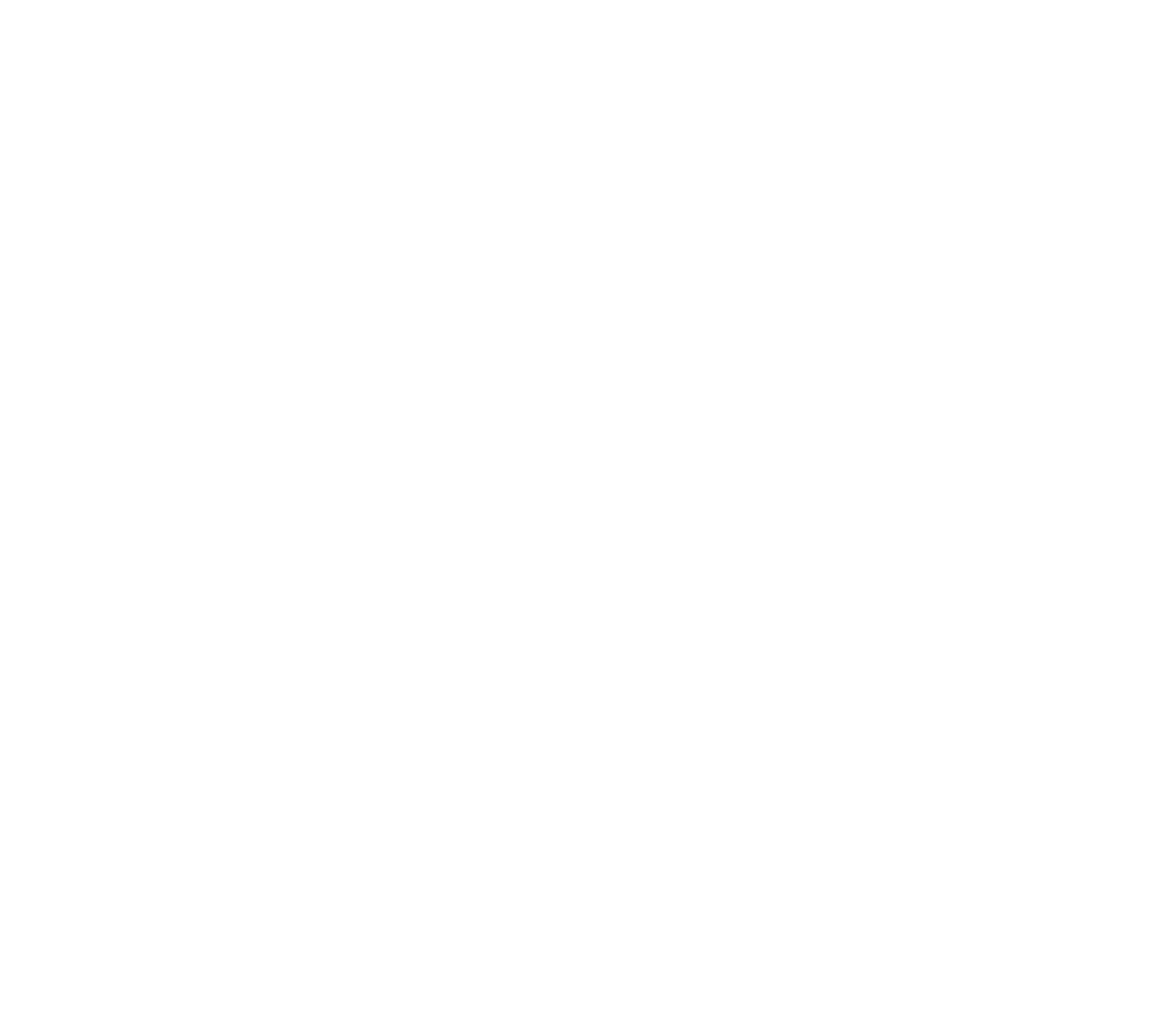
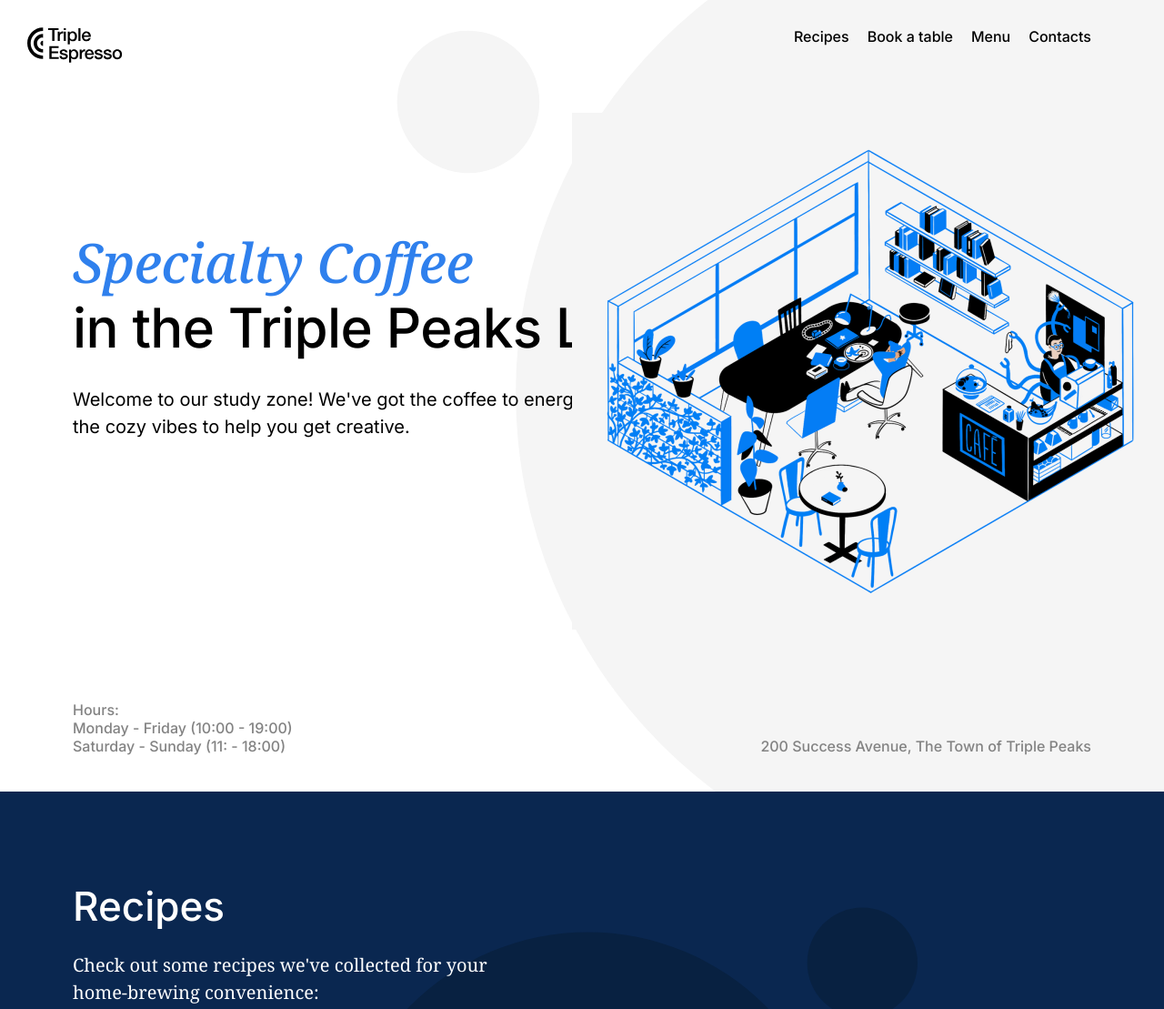
Before and after one commit to 3clipser/se_project_coffeeshop, a plain HTML site: page index.html in a window 1280 px wide. Shown: the top 1109 px of the page at 91% size. Before the commit the page ends 800 px from the top, so only its background shows below. Drawn offline with Linux system fonts and the light colour scheme.

Commit message:
New update for my project

```diff
--- a/index.html
+++ b/index.html
@@ -20,9 +20,86 @@
   </head>
   <body>
     <div class="page">
-      <header class="header"></header>
+      <header class="header">
+        <nav class="nav">
+          <img
+            src="./images/logo_coffeeshop_dark.svg"
+            alt="Coffeeshop logo"
+            class="nav__logo"
+          />
+          <ul class="nav__links">
+            <li><a href="#recipes" class="nav__link">Recipes</a></li>
+            <li><a href="" class="nav__link">Book a table</a></li>
+            <li><a href="" class="nav__link">Menu</a></li>
+            <li><a href="" class="nav__link">Contacts</a></li>
+          </ul>
+        </nav>
+        <h1 class="header__title">
+          <span class="header__span-accent">Specialty Coffee</span> in the
+          Triple Peaks Library
+        </h1>
+        <p class="header__description">
+          Welcome to our study zone! We've got the coffee to energize you and
+          the cozy vibes to help you get creative.
+        </p>
+        <img
+          src="./images/inside_coffee_shop.png"
+          alt="Coffee shop illustration"
+          class="header__image"
+        />
+        <div class="header__footer">
+          <div>
+            <p class="header__paragraph">Hours:</p>
+            <p class="header__paragraph">Monday - Friday (10:00 - 19:00)</p>
+            <p class="header__paragraph">Saturday - Sunday (11: - 18:00)</p>
+          </div>
+          <p class="header__paragraph">
+            200 Success Avenue, The Town of Triple Peaks
+          </p>
+        </div>
+      </header>
       <main class="content">
-        <section class="recipes"></section>
+        <section id="recipes" class="recipes">
+          <h2 class="recipes__title">Recipes</h2>
+          <p class="recipes__subtitle">
+            Check out some recipes we've collected for your home-brewing
+            convenience:
+          </p>
+          <div class="recipes__videos">
+            <div>
+              <iframe
+                width="560"
+                height="315"
+                src="https://www.youtube.com/embed/j6VlT_jUVPc?si=658JJsWFg9XaM5wz"
+                title="YouTube video player"
+                frameborder="0"
+                class="recipes__iframe"
+                allow="accelerometer; autoplay; clipboard-write; encrypted-media; gyroscope; picture-in-picture; web-share"
+                referrerpolicy="strict-origin-when-cross-origin"
+                allowfullscreen
+              ></iframe>
+              <p class="recipes__video-caption">
+                <span>Areopress recipe</span><span>~5 min</span>
+              </p>
+            </div>
+            <div>
+              <iframe
+                width="560"
+                height="315"
+                src="https://www.youtube.com/embed/st571DYYTR8?si=xK9186Fes0d-eE8q"
+                title="YouTube video player"
+                frameborder="0"
+                class="recipes__iframe"
+                allow="accelerometer; autoplay; clipboard-write; encrypted-media; gyroscope; picture-in-picture; web-share"
+                referrerpolicy="strict-origin-when-cross-origin"
+                allowfullscreen
+              ></iframe>
+              <p class="recipes__video-caption">
+                <span>French press recipe</span><span>~15 min</span>
+              </p>
+            </div>
+          </div>
+        </section>
         <section class="reservation"></section>
         <section class="menu"></section>
         <section class="about"></section>
--- a/pages/index.css
+++ b/pages/index.css
@@ -2,8 +2,143 @@
   font-family: Inter, Arial, sans-serif;
   min-width: 1100px;
   max-width: 1600px;
-  margin-left: auto;
-  margin-right: auto;
+  margin: 0 auto;
   font-size: 16px;
   line-height: 20px;
 }
+
+.header {
+  padding: 30px 80px 40px;
+  display: flex;
+  flex-direction: column;
+  min-height: 720px;
+  max-height: 800px;
+  height: 100vh;
+  background-image: url(../images/background_header.svg);
+  background-color: #ffffff;
+  background-repeat: no-repeat;
+  background-position: center;
+  background-size: cover;
+  position: relative;
+}
+
+.header__image {
+  position: absolute;
+  width: 646px;
+  height: 568px;
+  top: 124px;
+  right: 5px;
+}
+.header__title {
+  margin: 183px 0 0;
+  font-family: "Inter", "Arial, sans-serif";
+  font-weight: 500;
+  font-size: 60px;
+  line-height: 72px;
+  letter-spacing: -0.6px;
+  max-width: 729px;
+}
+
+.header__span-accent {
+  display: block;
+  font-family: "Noto Serif";
+  font-style: italic;
+  font-size: 60px;
+  line-height: 72px;
+  color: #2f80ed;
+}
+
+.header__description {
+  font-family: "Noto Serif", "Times New Roman" serif;
+  max-width: 683px;
+  font-size: 20px;
+  line-height: 30px;
+  margin: 28px 0 0;
+}
+
+.header__footer {
+  margin-top: auto;
+  display: flex;
+  justify-content: space-between;
+  align-items: flex-end;
+}
+
+.header__paragraph {
+  margin: 0;
+  font-family: "Inter";
+  font-style: normal;
+  font-weight: 500;
+  font-size: 16px;
+  line-height: 20px;
+  color: #838383;
+}
+
+.nav {
+  display: flex;
+  justify-content: space-between;
+}
+
+.nav__logo {
+  position: relative;
+  left: -50px;
+  width: 105px;
+  height: 39px;
+}
+
+.nav__links {
+  display: flex;
+  list-style-type: none;
+  gap: 20px;
+  padding: 0;
+  margin: 0;
+}
+
+.nav__link {
+  color: #000;
+  text-decoration: none;
+  font-family: "Inter";
+  font-style: normal;
+  font-weight: 500;
+  font-size: 16px;
+  line-height: 20px;
+}
+
+.recipes {
+  padding: 100px 80px 215px;
+  color: #ffffff;
+  background-color: #0a2750;
+  background-image: url(../images/background_recipes.svg);
+  background-repeat: no-repeat;
+  background-size: cover;
+}
+
+.recipes__title {
+  margin: 0 0 24px;
+  font-family: "Inter";
+  font-weight: 500;
+  font-size: 44px;
+  line-height: 52px;
+}
+
+.recipes__subtitle {
+  margin: 0 0 80px;
+  font-family: "Noto Serif";
+  font-size: 20px;
+  line-height: 30px;
+  max-width: 483px;
+}
+
+.recipes__videos {
+  display: flex;
+  justify-content: center;
+  gap: 40px;
+}
+.recipes__video-caption {
+  display: flex;
+  justify-content: space-between;
+  font-family: "Inter";
+  font-style: normal;
+  font-weight: 500;
+  font-size: 20px;
+  line-height: 30px;
+}
```
